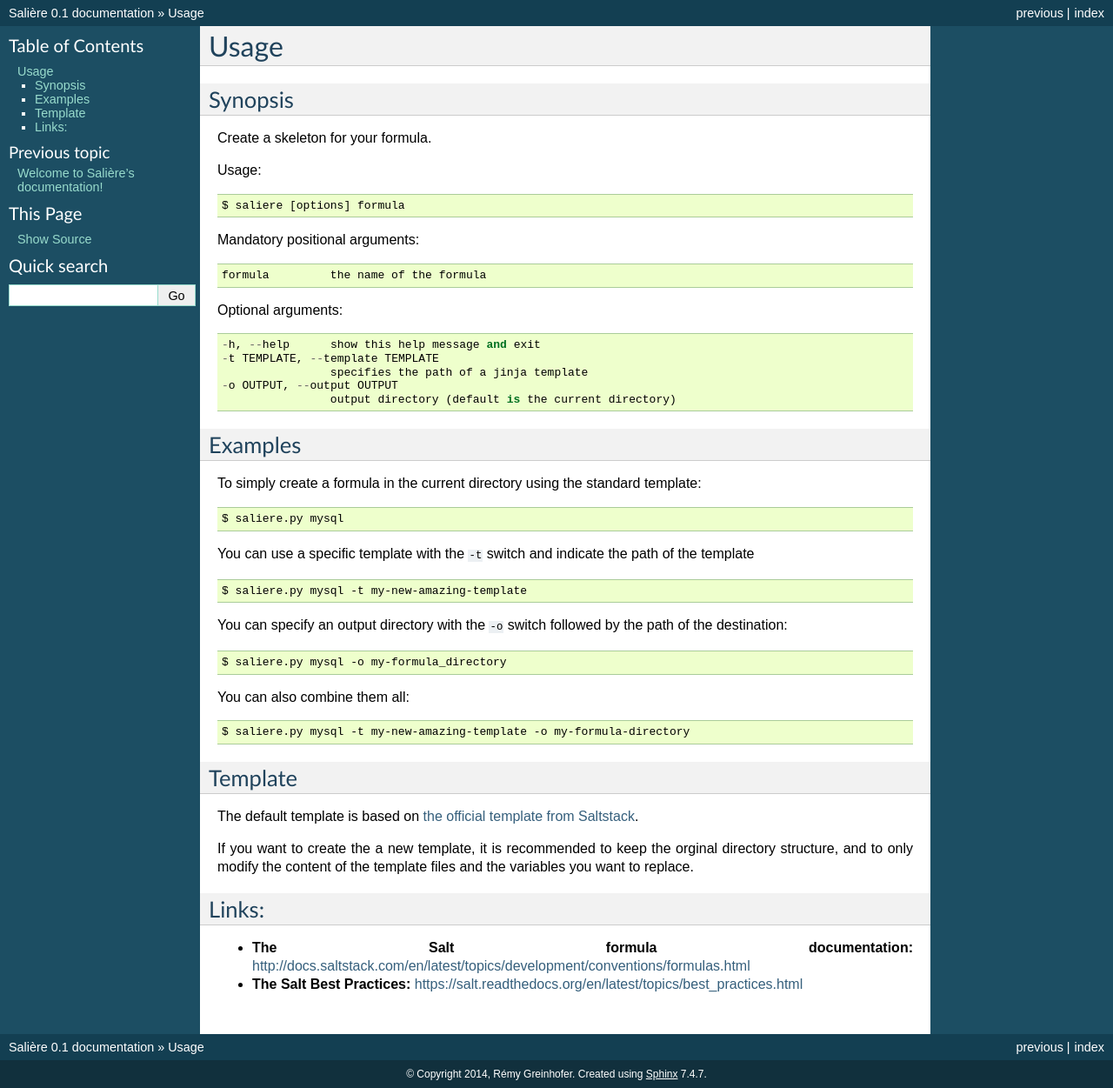
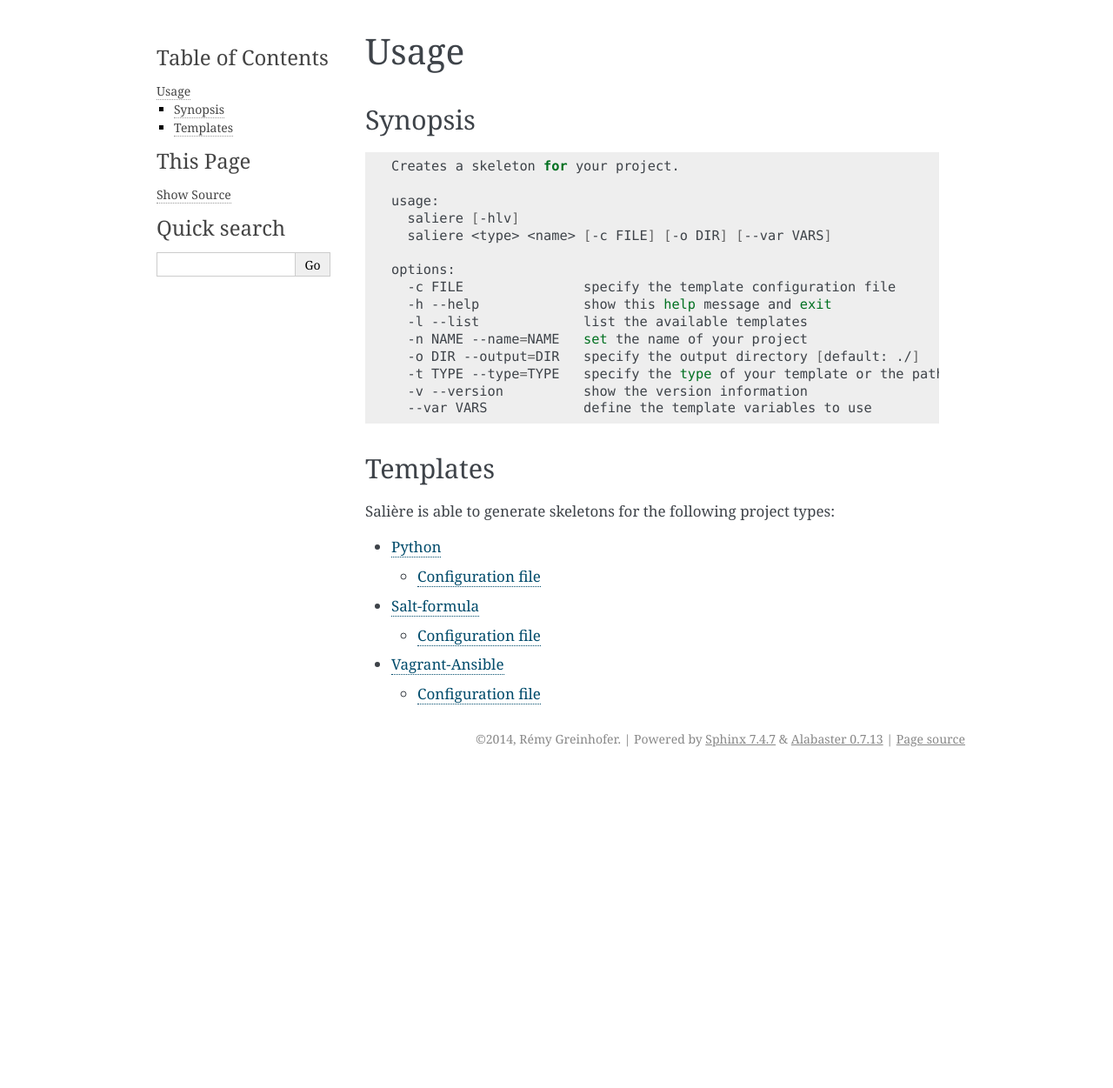
Before and after one commit to rgreinho/Saliere, a Sphinx documentation site: the page built from doc/source/usage.rst, in a window 1280 px wide. Shown: the whole page at 87% size. Built offline with Sphinx 7.4.7, drawn with Linux system fonts in a browser that asks for light colours; after the commit the page ends 900 px from its top, so only the background shows below that.

Commit message:
Update the documentation
The documentation was updated to reflect the new usage of Saliere. The documentation
files were also reorganized to enhance clarity.

```diff
--- a/doc/source/conf.py
+++ b/doc/source/conf.py
@@ -57,9 +57,9 @@
 # built documents.
 #
 # The short X.Y version.
-version = '0.1'
+version = '0.3'
 # The full version, including alpha/beta/rc tags.
-release = '0.1'
+release = '0.3'
 
 # The language for content autogenerated by Sphinx. Refer to documentation
 # for a list of supported languages.
@@ -104,7 +104,7 @@
 
 # The theme to use for HTML and HTML Help pages.  See the documentation for
 # a list of builtin themes.
-html_theme = 'default'
+html_theme = 'alabaster'
 
 # Theme options are theme-specific and customize the look and feel of a theme
 # further.  For a list of options available for each theme, see the
--- a/doc/source/index.rst
+++ b/doc/source/index.rst
@@ -6,12 +6,12 @@
 Welcome to Salière's documentation!
 ===================================
 
-Salière is a tool giving devops the ability to easily generate a skeleton for a Salt formula.
+Salière is a tool giving people the ability to easily generate a skeleton for a specific project.
 
 Contents:
 
 .. toctree::
-  :maxdepth: 2
+  :maxdepth: 3
 
   usage
 
--- a/doc/source/usage.rst
+++ b/doc/source/usage.rst
@@ -4,53 +4,32 @@ Usage
 Synopsis
 --------
 
-Create a skeleton for your formula.
+.. code-block:: bash
 
-Usage::
+    Creates a skeleton for your project.
 
-    $ saliere [options] formula
+    usage:
+      saliere [-hlv]
+      saliere <type> <name> [-c FILE] [-o DIR] [--var VARS]
 
-Mandatory positional arguments::
+    options:
+      -c FILE               specify the template configuration file
+      -h --help             show this help message and exit
+      -l --list             list the available templates
+      -n NAME --name=NAME   set the name of your project
+      -o DIR --output=DIR   specify the output directory [default: ./]
+      -t TYPE --type=TYPE   specify the type of your template or the path of a jinja template
+      -v --version          show the version information
+      --var VARS            define the template variables to use
 
-    formula         the name of the formula
+Templates
+---------
 
-Optional arguments::
+Salière is able to generate skeletons for the following project types:
 
-    -h, --help      show this help message and exit
-    -t TEMPLATE, --template TEMPLATE
-                    specifies the path of a jinja template
-    -o OUTPUT, --output OUTPUT
-                    output directory (default is the current directory)
+.. toctree::
+    :maxdepth: 2
 
-Examples
---------
-
-To simply create a formula in the current directory using the standard template::
-
-$ saliere.py mysql
-
-You can use a specific template with the ``-t`` switch and indicate the path of the template  ::
-
-$ saliere.py mysql -t my-new-amazing-template
-
-You can specify an output directory with the ``-o`` switch followed by the path of the destination::
-
-$ saliere.py mysql -o my-formula_directory
-
-You can also combine them all::
-
-$ saliere.py mysql -t my-new-amazing-template -o my-formula-directory
-
-
-Template
---------
-
-The default template is based on `the official template from Saltstack <https://github.com/saltstack-formulas/template-formula>`_.
-
-If you want to create the a new template, it is recommended to keep the orginal directory structure, and to only modify the content of the template files and the variables you want to replace.
-
-Links:
-------
-
-* **The Salt formula documentation:** http://docs.saltstack.com/en/latest/topics/development/conventions/formulas.html
-* **The Salt Best Practices:** https://salt.readthedocs.org/en/latest/topics/best_practices.html
+    python
+    salt-formula
+    vagrant-ansible
```
Also changed, not shown: doc/source/python.rst (added, +12 -0 lines), doc/source/salt-formula.rst (added, +18 -0 lines), doc/source/vagrant-ansible.rst (added, +30 -0 lines), 1 other file.
